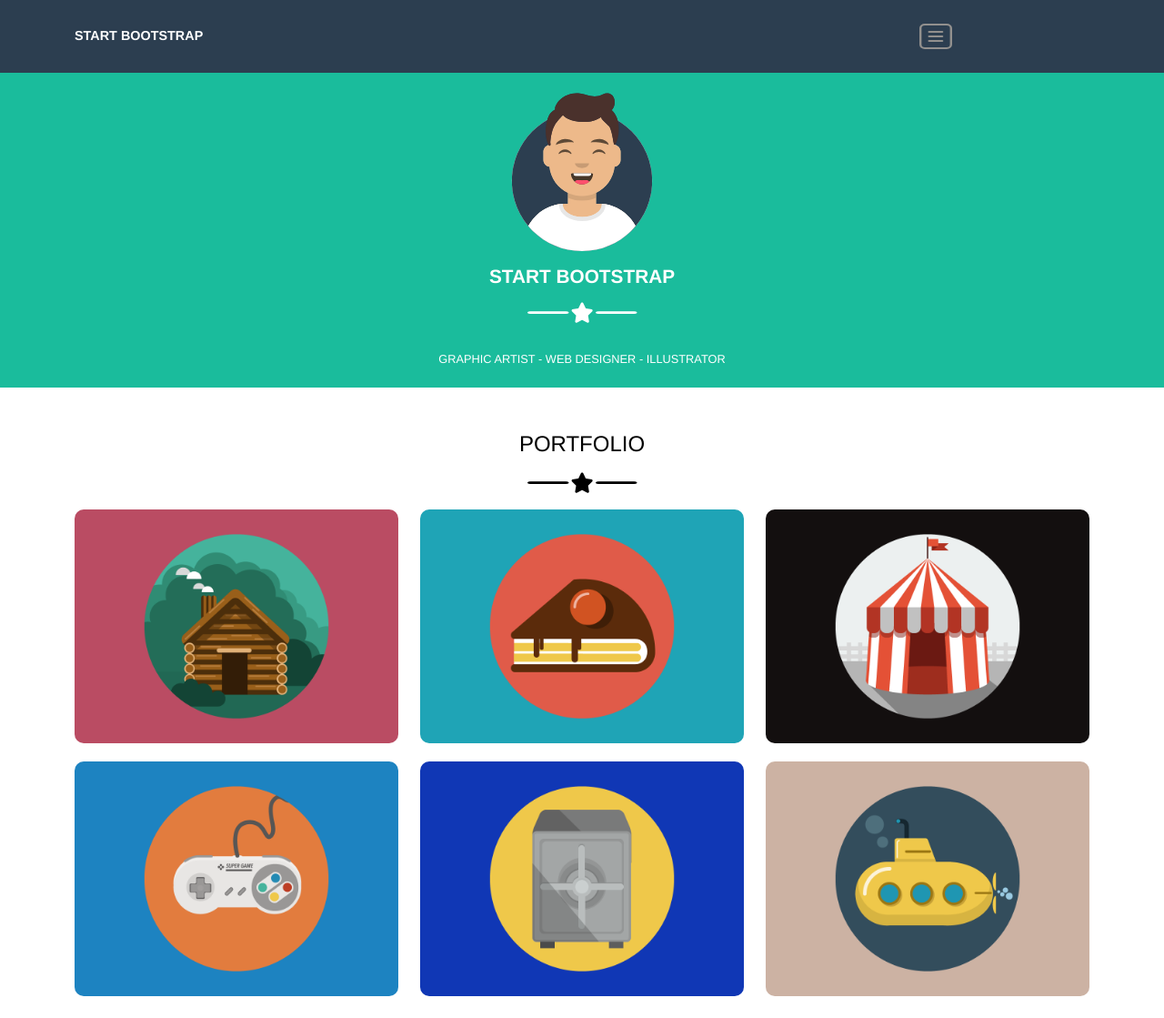
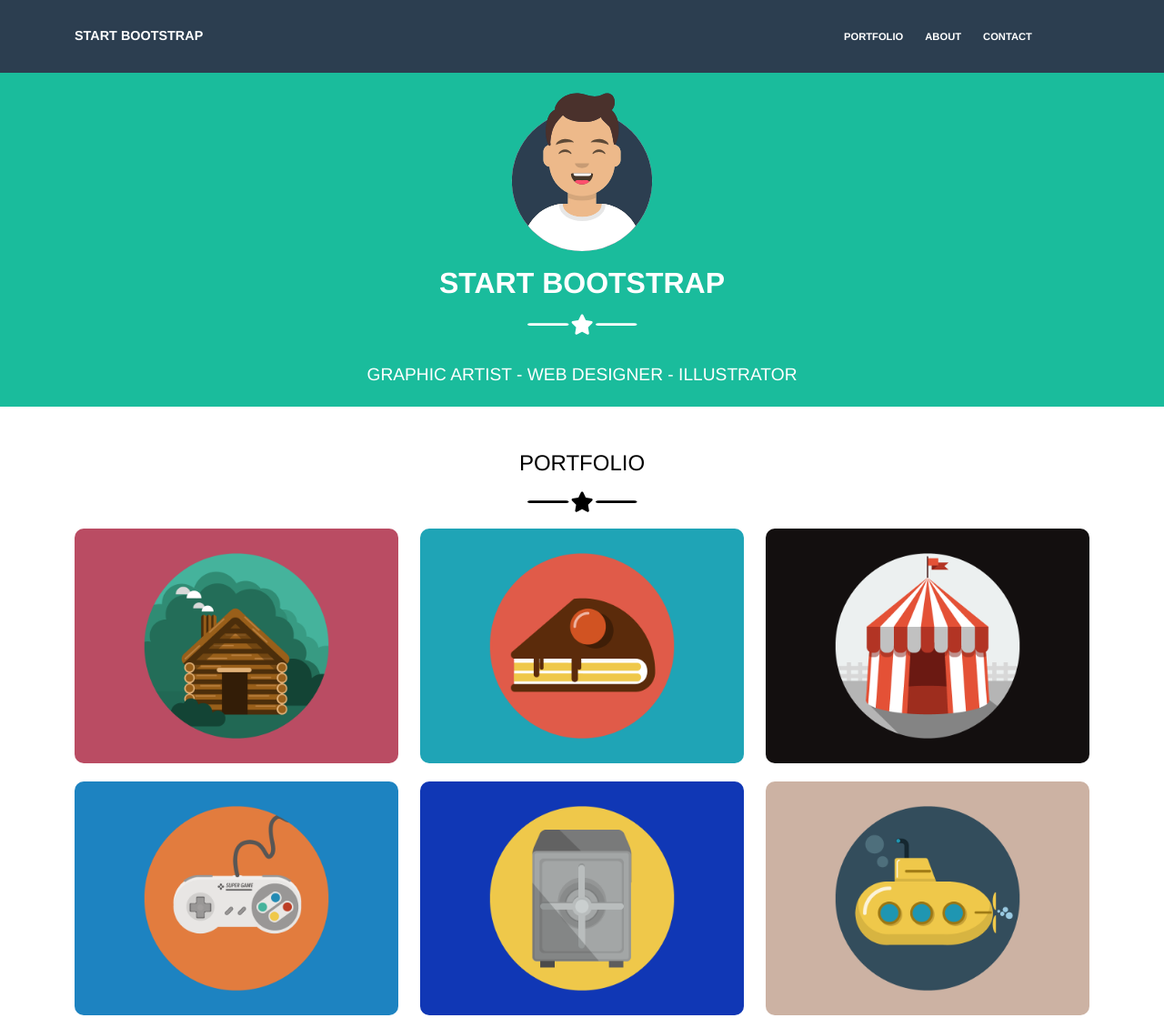
Before and after one commit to ValerioViteritti/html-css-bootstrap-freelancer, a plain HTML site: page index.html in a window 1280 px wide. Shown: the top 1119 px of the page at 91% size. Drawn offline with nearby package versions, Linux system fonts and the light colour scheme.

Commit message:
fix tablet resolution

```diff
--- a/css/style.css
+++ b/css/style.css
@@ -59,6 +59,34 @@ header h6{
     font-weight: bold;
 }
 
+#menu-esteso{
+    display: none;
+
+}
+
+#menu-esteso a{
+    text-decoration: none;
+    color: white;
+    font-size: 0.7rem;
+    font-weight: bold;
+
+}
+
+@media all and (min-width: 768px) {
+    #menu-esteso{
+        display: flex;
+    }
+
+    #hamburgher-menu{
+        display: none;
+    }
+}
+
+
+
+
+
+
 /* REGOLE DEL MAIN */
 main{
     margin-top: 5rem;
@@ -104,6 +132,17 @@ main{
     margin: 0 auto;
 }
 
+@media all and (min-width: 768px) {
+    .jumbo h1{
+        font-size: 2rem;
+
+    }
+    .vv_bg-color-green h6{
+        font-size: 1.2rem;
+    }
+}
+
+
 /* PORTFOLIO */
 
 .portfolio img{
@@ -130,6 +169,7 @@ main{
 .about button{
     width: 120px;
     height: 40px;
+    text-align: center;
 }
 
 .about button .box{
--- a/index.html
+++ b/index.html
@@ -37,10 +37,18 @@
                         <h6 class="m-0">START BOOTSTRAP</h6>
                     </div>
                 </div>
-                <div class="col-2 vv_display-flex align-items-center me-2">
+                <div id="hamburgher-menu" class="col-2 vv_display-flex align-items-center me-2">
                     <div class="box align-items-center justify-content-center">
                         <i class="fa-solid fa-bars"></i>
                     </div>
+                </div>
+                <div id="menu-esteso" class="col-3">
+                    <div class="box align-items-center gap-4">
+                        <a href=".portfolio">PORTFOLIO</a>
+                        <a href=".about">ABOUT</a>
+                        <a href=".contact-me">CONTACT</a>
+                    </div>
+
                 </div>
             </div>
         </div>
@@ -201,7 +209,10 @@
             <div class="row justify-content-center">
                 <div class="col-4 my-3">
                     <div class="box justify-content-center vv_min-width-100px">
-                        <button type="button" class="btn btn-outline-light"><div class="box align-items-center gap-1"><i class="fa-solid fa-download"></i>Download</div></button>
+                        <button type="button" class="btn btn-outline-light">
+                            <div class="box align-items-center  gap-1"><i class="fa-solid fa-download"></i>Download
+                            </div>
+                        </button>
                     </div>
                 </div>
             </div>
```
